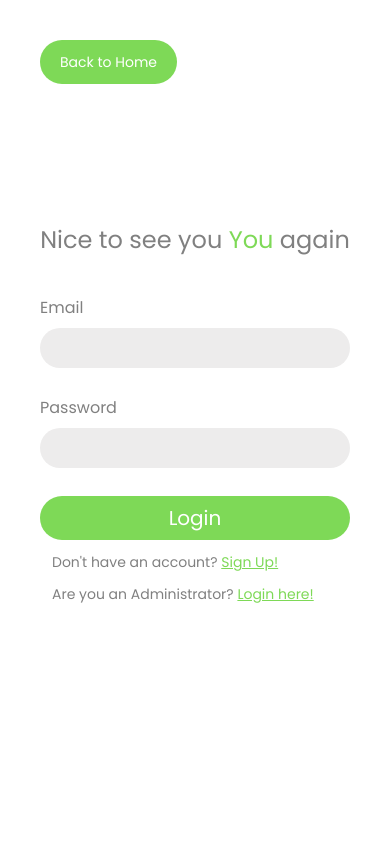
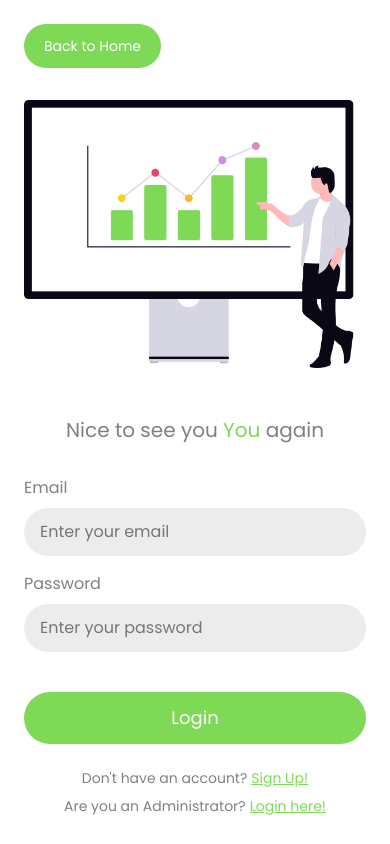
Before and after one commit to redonbrovina/LAB-1, a React (Vite) app: page /login in a window 390 px wide. Built offline with nearby package versions, Linux system fonts and the light colour scheme.

Commit message:
responsiviteti i  Login dhe Sign in

```diff
--- a/src/client/pages/Login.jsx
+++ b/src/client/pages/Login.jsx
@@ -45,40 +45,71 @@ export default function Login() {
 
     return(
         <>
-        <div className="bg-white flex flex-col md:flex-row justify-evenly m-10">
-            <div className="flex flex-col gap-30 justify-center md:w-1/3">
-                <Link to="/" className="px-5 py-3 bg-[#7ED957] text-white cursor-pointer text-sm md:text-l rounded-full w-fit"><button className="cursor-pointer">Back to Home</button></Link>
-                <img className="hidden md:block" src={svg} alt="Login Image" />
+        <div className="min-h-screen bg-white flex flex-col lg:flex-row">
+            {/* Left side - Image and back button */}
+            <div className="lg:w-1/2 flex flex-col justify-center items-center p-6 lg:p-12">
+                <div className="w-full max-w-md">
+                    <Link to="/" className="inline-block px-5 py-3 bg-[#7ED957] text-white cursor-pointer text-sm rounded-full w-fit mb-8">
+                        <button className="cursor-pointer">Back to Home</button>
+                    </Link>
+                    <img className="w-full max-w-md mx-auto" src={svg} alt="Login Image" />
                 </div>
-            <div className="flex flex-col md:w-1/2 pt-35">
-                <p className="text-[#808080] text-2xl text-center pb-10">Nice to see you <span className="text-[#7ED957]">You</span> again</p>
-                <form className="flex flex-col gap-2" method="POST">
-                    <label className="text-[#808080]">Email</label>
+            </div>
+
+            {/* Right side - Login form */}
+            <div className="lg:w-1/2 flex flex-col justify-center p-6 lg:p-12">
+                <div className="w-full max-w-md mx-auto">
+                    <p className="text-[#808080] text-xl lg:text-2xl text-center lg:text-left pb-8">
+                        Nice to see you <span className="text-[#7ED957]">You</span> again
+                    </p>
+
+                    <form className="flex flex-col gap-4" method="POST">
+                        <div>
+                            <label className="text-[#808080] block mb-2">Email</label>
                             <input
                                 type="email"
                                 value={email}
-                     onChange={(e) => {
-                        setEmail(e.target.value)
-                     }}
-                     className="rounded-full px-3 py-2 bg-[#EDECEC]"></input>
+                                onChange={(e) => setEmail(e.target.value)}
+                                className="w-full rounded-full px-4 py-3 bg-[#EDECEC] border-0 focus:outline-none focus:ring-2 focus:ring-[#7ED957]"
+                                placeholder="Enter your email"
+                            />
+                        </div>
 
-                    <label className="text-[#808080] pt-5">Password</label>
+                        <div>
+                            <label className="text-[#808080] block mb-2">Password</label>
                             <input
                                 type="password"
                                 value={password}
-                    onChange={(e) => {
-                        setPassword(e.target.value)
-                    }}
-                    className="rounded-full px-3 py-2 bg-[#EDECEC]"></input>
+                                onChange={(e) => setPassword(e.target.value)}
+                                className="w-full rounded-full px-4 py-3 bg-[#EDECEC] border-0 focus:outline-none focus:ring-2 focus:ring-[#7ED957]"
+                                placeholder="Enter your password"
+                            />
+                        </div>
 
-                    <button type="submit" onClick={handleSubmit} className="mt-5 py-2 bg-[#7ED957] text-white cursor-pointer text-xl rounded-full hover:bg-[#6bc348] transition-colors duration-200">Login</button>
+                        <button
+                            type="submit"
+                            onClick={handleSubmit}
+                            className="mt-6 py-3 bg-[#7ED957] text-white cursor-pointer text-lg rounded-full hover:bg-[#6bc348] transition-colors duration-200 w-full"
+                        >
+                            Login
+                        </button>
 
                         {errorMessage && (
-                            <p className="text-red-500 text-xs my-2 ml-3">{errorMessage}</p>
+                            <p className="text-red-500 text-sm mt-2 text-center">{errorMessage}</p>
                         )}
                     </form>
-                <p className="pt-3 text-[#808080] text-sm ml-3">Don't have an account? <Link className="underline text-[#7ED957] text-sm" to="/signup">Sign Up!</Link></p>
-                <p className="pt-3 text-[#808080] text-sm ml-3">Are you an Administrator? <Link className="underline text-[#7ED957] text-sm" to="/admin-login">Login here!</Link></p>
+
+                    <div className="mt-6 space-y-2 text-center lg:text-left">
+                        <p className="text-[#808080] text-sm">
+                            Don't have an account?
+                            <Link className="underline text-[#7ED957] ml-1" to="/signup">Sign Up!</Link>
+                        </p>
+                        <p className="text-[#808080] text-sm">
+                            Are you an Administrator?
+                            <Link className="underline text-[#7ED957] ml-1" to="/admin-login">Login here!</Link>
+                        </p>
+                    </div>
+                </div>
             </div>
         </div>
         </>
--- a/src/client/pages/Signup.jsx
+++ b/src/client/pages/Signup.jsx
@@ -102,48 +102,67 @@ export default function Signup() {
 
     return(
         <>
-            <div className="md:flex flex-row space-between">
-                <div className="flex flex-col my-4 mx-6 md:mx-30 md:w-1/2">
-                    <div className="flex flex-row justify-evenly md:justify-between md:mx-4 md:mt-5 items-center">
-                        <img src={Shneta} alt="Shneta Logo" className="w-30 md:w-40" />
-                        <Link to="/" className="px-4 py-2 bg-[#7ED957] text-white cursor-pointer text-sm md:text-l rounded-full w-fit"><button className="cursor-pointer">Back to Home</button></Link>
+            <div className="min-h-screen bg-white flex flex-col lg:flex-row">
+                {/* Left side - Form */}
+                <div className="lg:w-1/2 flex flex-col p-6 lg:p-12">
+                    {/* Header */}
+                    <div className="flex flex-col sm:flex-row justify-between items-center mb-8">
+                        <img src={Shneta} alt="Shneta Logo" className="w-24 sm:w-32 lg:w-40 mb-4 sm:mb-0" />
+                        <Link to="/" className="px-4 py-2 bg-[#7ED957] text-white cursor-pointer text-sm rounded-full w-fit">
+                            <button className="cursor-pointer">Back to Home</button>
+                        </Link>
                     </div>
+
+                    {/* Form */}
+                    <div className="flex-1 flex flex-col justify-center">
+                        <h1 className="text-[#808080] text-center lg:text-left text-xl lg:text-2xl mb-8">
+                            Create an <span className="text-[#7ED957]">Account</span>
+                        </h1>
+
+                        <form onSubmit={handleSubmit} className="space-y-4 max-w-md mx-auto lg:mx-0 w-full">
                             <div>
-                        <h1 className="text-[#808080] text-center md:text-left md:ml-3 mt-10 text-xl md:text-2xl">Create an <span className="text-[#7ED957]">Account</span></h1>
-                        <form onSubmit={handleSubmit} className="flex flex-col gap-2">
-                            <label className="text-[#808080] mt-10 ml-3">Company Name</label>
+                                <label className="text-[#808080] block mb-2">Company Name</label>
                                 <input
                                     type="text"
                                     name="emri_kompanise"
                                     value={formData.emri_kompanise}
                                     onChange={handleChange}
-                                className="rounded-full px-3 py-2 bg-[#EDECEC] mb-3"
+                                    className="w-full rounded-full px-4 py-3 bg-[#EDECEC] border-0 focus:outline-none focus:ring-2 focus:ring-[#7ED957]"
+                                    placeholder="Enter company name"
                                 />
+                            </div>
 
-                            <label className="text-[#808080] ml-3">Email</label>
+                            <div>
+                                <label className="text-[#808080] block mb-2">Email</label>
                                 <input
                                     type="email"
                                     name="email"
                                     value={formData.email}
                                     onChange={handleChange}
-                                className="rounded-full px-3 py-2 bg-[#EDECEC] mb-3"
+                                    className="w-full rounded-full px-4 py-3 bg-[#EDECEC] border-0 focus:outline-none focus:ring-2 focus:ring-[#7ED957]"
+                                    placeholder="Enter email address"
                                 />
+                            </div>
 
-                            <label className="text-[#808080] ml-3">Address</label>
+                            <div>
+                                <label className="text-[#808080] block mb-2">Address</label>
                                 <input
                                     type="text"
                                     name="adresa"
                                     value={formData.adresa}
                                     onChange={handleChange}
-                                className="rounded-full px-3 py-2 bg-[#EDECEC] mb-3"
+                                    className="w-full rounded-full px-4 py-3 bg-[#EDECEC] border-0 focus:outline-none focus:ring-2 focus:ring-[#7ED957]"
+                                    placeholder="Enter address"
                                 />
+                            </div>
 
-                            <label className="text-[#808080] ml-3">Country</label>
+                            <div>
+                                <label className="text-[#808080] block mb-2">Country</label>
                                 <select
                                     name="shtetiID"
                                     value={formData.shtetiID}
                                     onChange={handleChange}
-                                className="rounded-full px-3 py-2 bg-[#EDECEC] mb-3 text-gray-500"
+                                    className="w-full rounded-full px-4 py-3 bg-[#EDECEC] border-0 focus:outline-none focus:ring-2 focus:ring-[#7ED957] text-gray-700"
                                 >
                                     <option value="">Select a Country</option>
                                     {shtetet.map((shteti) => (
@@ -152,51 +171,71 @@ export default function Signup() {
                                         </option>
                                     ))}
                                 </select>
+                            </div>
 
-                            <label className="text-[#808080] ml-3">City</label>
+                            <div>
+                                <label className="text-[#808080] block mb-2">City</label>
                                 <input
                                     type="text"
                                     name="qyteti"
                                     value={formData.qyteti}
                                     onChange={handleChange}
-                                className="rounded-full px-3 py-2 bg-[#EDECEC] mb-3"
+                                    className="w-full rounded-full px-4 py-3 bg-[#EDECEC] border-0 focus:outline-none focus:ring-2 focus:ring-[#7ED957]"
+                                    placeholder="Enter city"
                                 />
+                            </div>
 
-                            <label className="text-[#808080] ml-3">Postal Code</label>
+                            <div>
+                                <label className="text-[#808080] block mb-2">Postal Code</label>
                                 <input
                                     type="text"
                                     name="kodi_postal"
                                     value={formData.kodi_postal}
                                     onChange={handleChange}
-                                className="rounded-full px-3 py-2 bg-[#EDECEC] mb-3"
+                                    className="w-full rounded-full px-4 py-3 bg-[#EDECEC] border-0 focus:outline-none focus:ring-2 focus:ring-[#7ED957]"
+                                    placeholder="Enter postal code"
                                 />
+                            </div>
 
-                            <label className="text-[#808080] ml-3">Password</label>
+                            <div>
+                                <label className="text-[#808080] block mb-2">Password</label>
                                 <input
                                     type="password"
                                     name="password"
                                     value={formData.password}
                                     onChange={handleChange}
-                                className="rounded-full px-3 py-2 bg-[#EDECEC] mb-3"
+                                    className="w-full rounded-full px-4 py-3 bg-[#EDECEC] border-0 focus:outline-none focus:ring-2 focus:ring-[#7ED957]"
+                                    placeholder="Enter password"
                                 />
+                            </div>
 
                             <button
                                 type="submit"
-                                className="mt-5 py-2.5 bg-[#7ED957] text-white cursor-pointer text-xl rounded-full hover:bg-[#6bc348] transition-colors duration-200"
+                                className="w-full mt-6 py-3 bg-[#7ED957] text-white cursor-pointer text-lg rounded-full hover:bg-[#6bc348] transition-colors duration-200"
                             >
                                 Submit Application
                             </button>
 
                             {errorMessage && (
-                                <p className="text-red-500 text-xs mt-4 mb-2 ml-3">{errorMessage}</p>
+                                <p className="text-red-500 text-sm mt-4 text-center">{errorMessage}</p>
                             )}
                         </form>
-                        <p className="text-sm text-[#808080] mt-5 ml-3">Already have an account? <Link className="text-[#7ED957] underline" to="/login">Sign in</Link></p>
-                        <p className="text-[0.6rem] my-5 ml-3 text-[#808080]">*Warning: Only Eligible Companies will be permitted to create an account. Every submission will be reviewed and approved accordingly</p>
+
+                        <div className="mt-6 space-y-2 text-center lg:text-left">
+                            <p className="text-sm text-[#808080]">
+                                Already have an account?
+                                <Link className="text-[#7ED957] underline ml-1" to="/login">Sign in</Link>
+                            </p>
+                            <p className="text-xs text-[#808080]">
+                                *Warning: Only Eligible Companies will be permitted to create an account. Every submission will be reviewed and approved accordingly
+                            </p>
                         </div>
                     </div>
-                <div className="w-1/2">
-                    <img className="hidden md:block w-full h-[65rem]" src={pic} alt="signup-picture"/>
+                </div>
+
+                {/* Right side - Image */}
+                <div className="lg:w-1/2 hidden lg:block">
+                    <img className="w-full h-full object-cover" src={pic} alt="signup-picture"/>
                 </div>
             </div>
         </>
```
Also changed, not shown: src/client/pages/NotFound.jsx (+7 -32 lines). Lines whose indentation alone changed are shown as unchanged.
